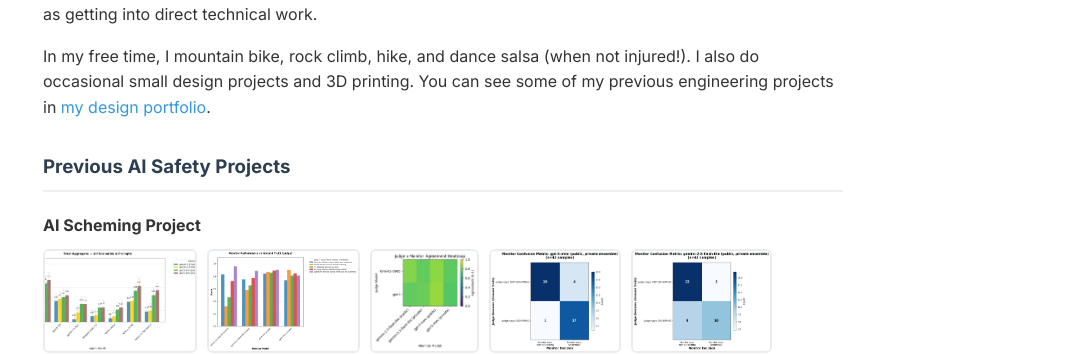
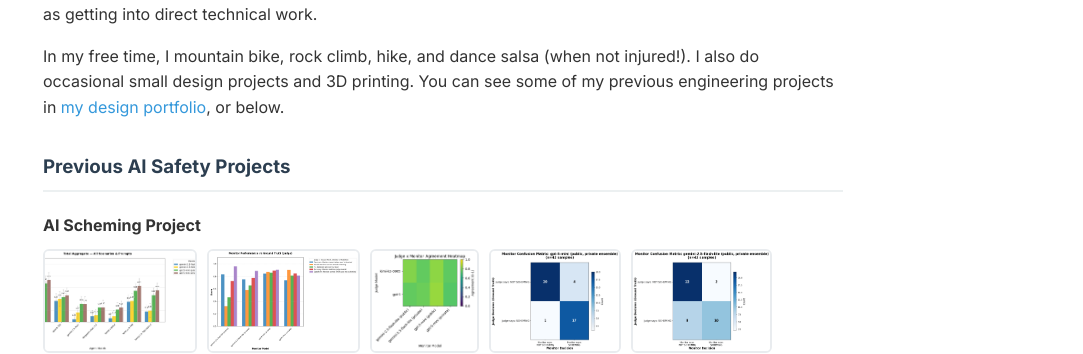
Before and after one commit to ariel-gil/ariel-gil.github.io, a Jekyll site: the page built from index.md, in a window 1280 px wide and 900 px high, scrolled down 464 px. Shown: the part 163-517 px from the top of the window, without its empty margins (197-1280 px from the left). Built offline with Jekyll 4.4.1, drawn with Linux system fonts in a browser that asks for light colours.

Commit message:
Update index.md

```diff
--- a/index.md
+++ b/index.md
@@ -10,7 +10,7 @@ description: AI Safety Researcher focusing on AI Risk management, standards and
 
     <p>Originally a Mechatronics Engineer, I was the 4th member of a semi-autonomous ophthalmic surgical robotics startup that raised $50M and grew to 50+ employees. Later, I worked in ML-based ultrasound diagnostics and laser eye-floater treatment. My AI governance work is informed by my risk management experience, as well as technical and conceptual AI safety knowledge I've picked up along the way. Currently, I am exploring governance for shorter timelines, scalable oversight related experiments, as well as getting into direct technical work.</p>
 
-    <p>In my free time, I mountain bike, rock climb, hike, and dance salsa (when not injured!). I also do occasional small design projects and 3D printing. You can see some of my previous engineering projects in <a href="https://www.coroflot.com/ArielGil" target="_blank">my design portfolio</a>.</p>
+    <p>In my free time, I mountain bike, rock climb, hike, and dance salsa (when not injured!). I also do occasional small design projects and 3D printing. You can see some of my previous engineering projects in <a href="https://www.coroflot.com/ArielGil" target="_blank">my design portfolio</a>, or below.</p>
 </section>
 
 <section id="previous-ai-safety-projects">
```
